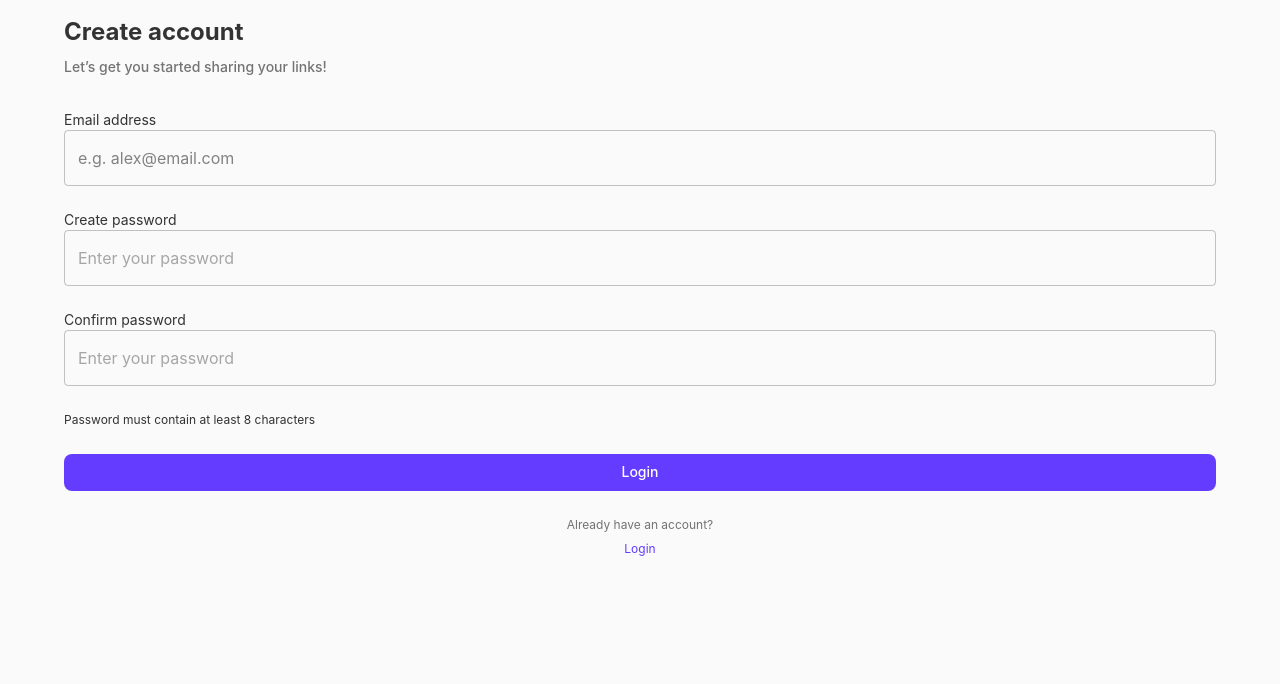
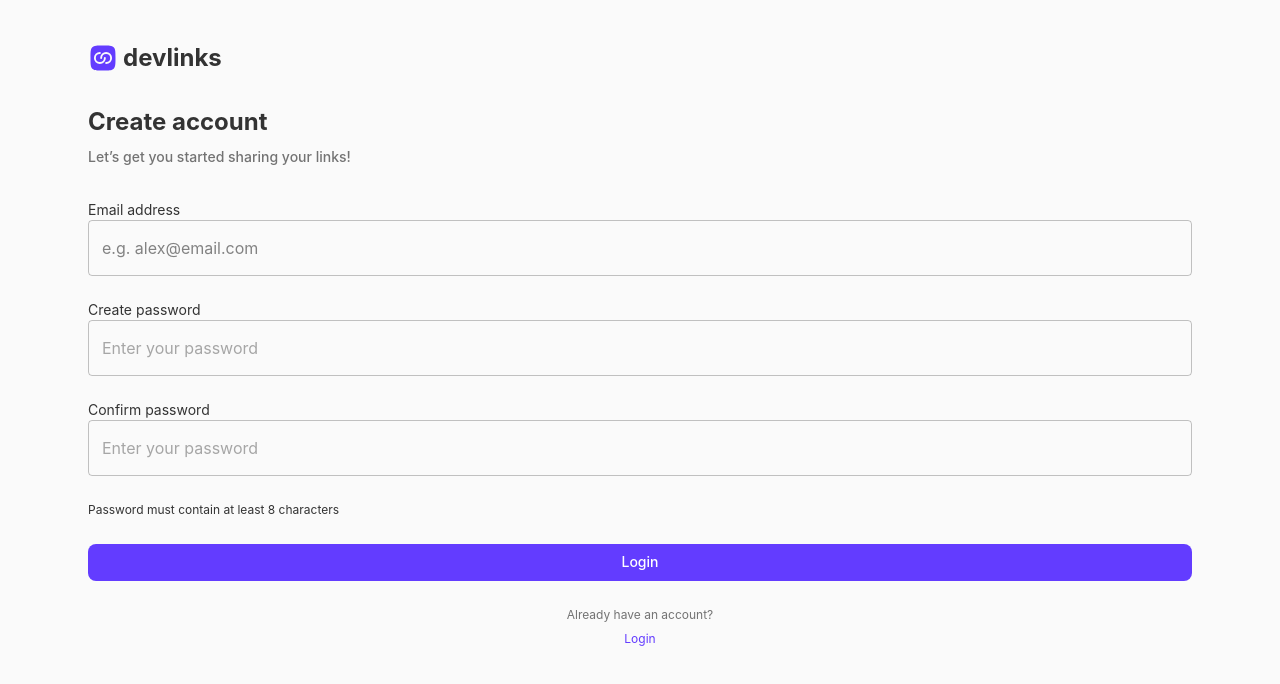
Before and after one commit to BlueElyas/link-sharing, a React (Create React App) app: page /create-account in a window 1280 px wide. Shown: the top 684 px of the page. Built offline with nearby package versions, Linux system fonts and the light colour scheme.

Commit message:
Added header to create account

```diff
--- a/src/pages/CreateAccount.tsx
+++ b/src/pages/CreateAccount.tsx
@@ -1,9 +1,12 @@
 import { Button, Container, InputLabel, Link, Paper, Stack, TextField, Typography } from "@mui/material";
 import { NavLink } from "react-router-dom";
 import theme from "../theme";
+import Header from "../components/main/Header";
 
 export default function CreateActtount() {
     return(
+        <Container>
+            <Header/>
             <Container>
                 <Stack gap={4}>
                     <Stack>
@@ -46,12 +49,13 @@ export default function CreateActtount() {
                         <Button>Login</Button>
                         <Stack alignItems='center' justifyContent='center'>
                             <Typography variant="caption" color={theme.palette.text.secondary}>Already have an account?</Typography>
-                        <NavLink to='/' style={{textDecoration: 'none'}}>
+                            <NavLink to='/login' style={{textDecoration: 'none'}}>
                                 <Link>Login</Link>
                             </NavLink>
                         </Stack>
                     </Paper>
                 </Stack>
             </Container>
+        </Container>
     )
 }
```
Lines whose indentation alone changed are shown as unchanged.
